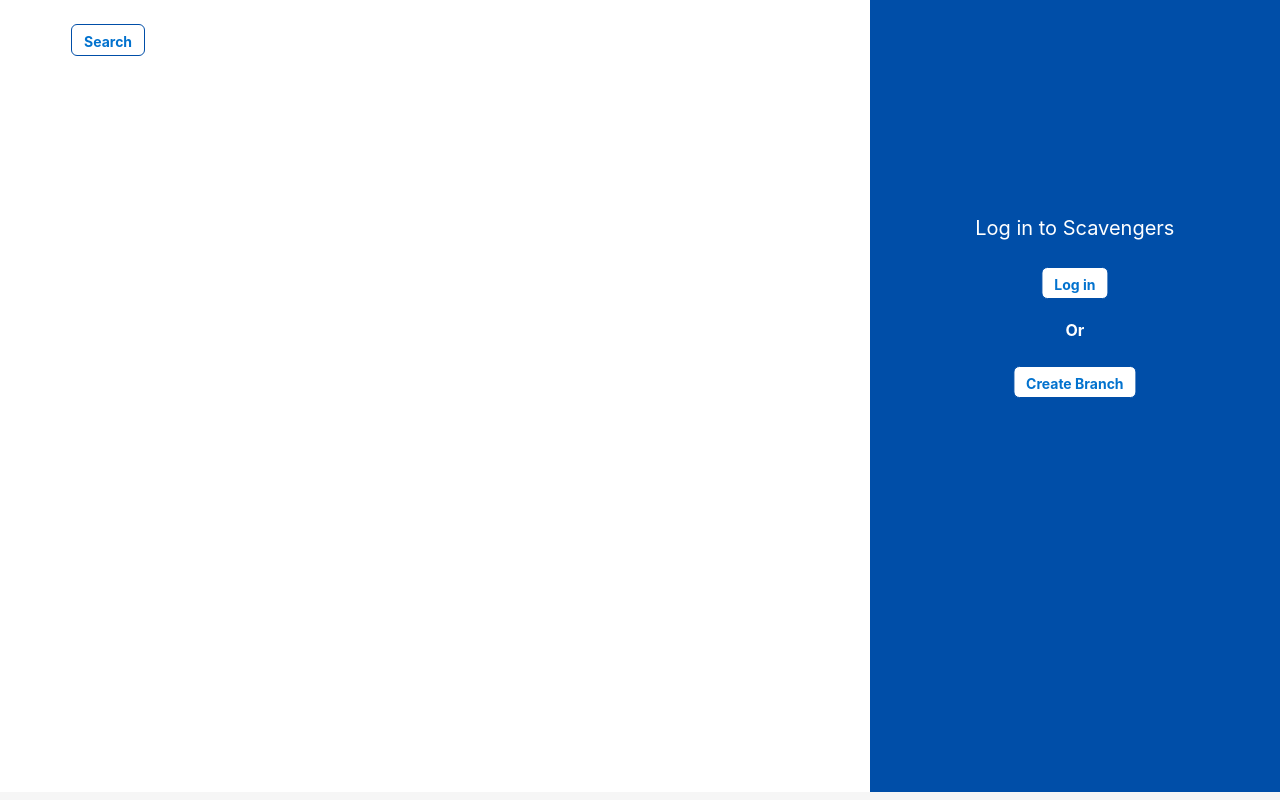
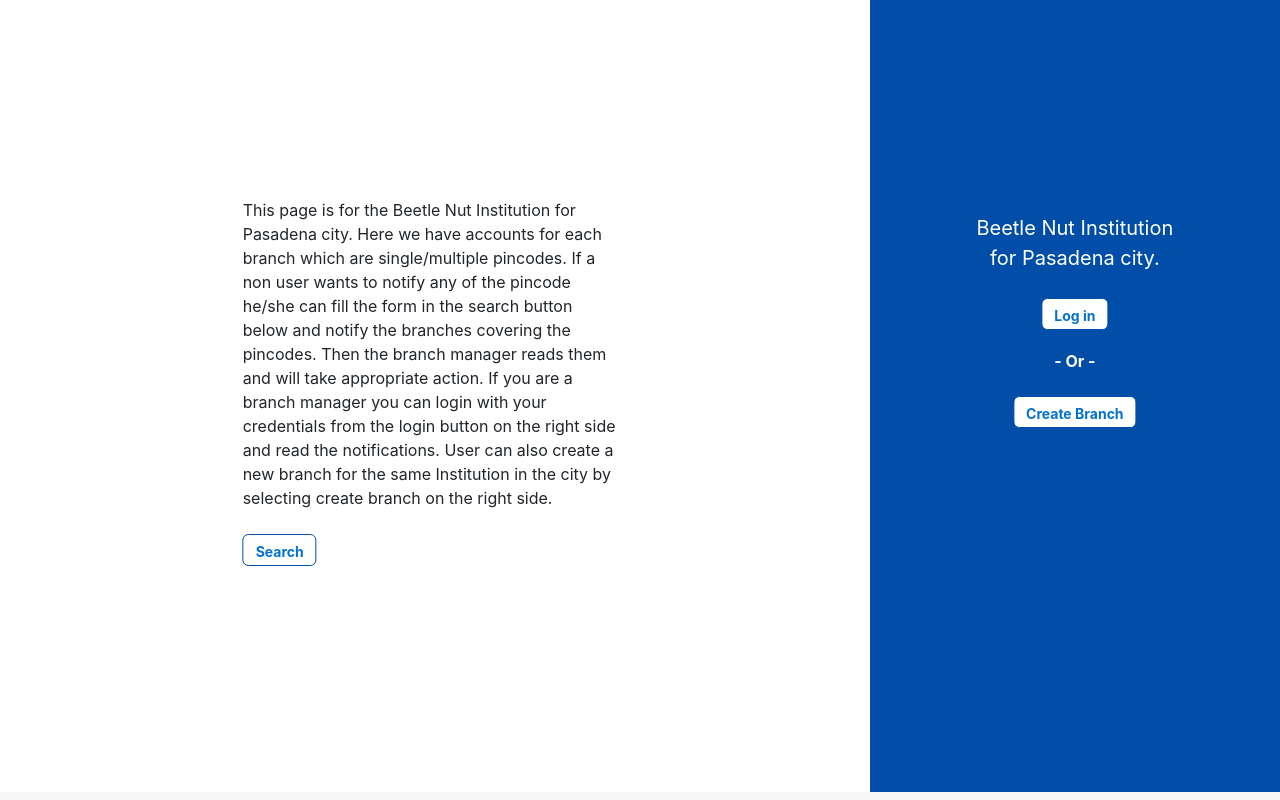
Before and after one commit to ManideepPspk/scavengerwebsite, a React (Create React App) app: page / in a window 1280 px wide. Built offline with nearby package versions, Linux system fonts and the light colour scheme; the HTML template or start-up script is replaced by a standard one.

Commit message:
changed home page

```diff
--- a/src/components/Loginpage/LoginLayout.js
+++ b/src/components/Loginpage/LoginLayout.js
@@ -15,15 +15,21 @@
         <div>
             <Row className="fullHeight">
                 <Col sm={7} className="leftCol">
+
+                <div className="centerDiv">
+                    <div>
+                        This page is for the Beetle Nut Institution for Pasadena city. Here we have accounts for each branch which are single/multiple pincodes. If a non user wants to notify any of the pincode he/she can fill the form in the search button below and notify the branches covering the pincodes. Then the branch manager reads them and will take appropriate action. If you are a branch manager you can login with your credentials from the login button on the right side and read the notifications. User can also create a new branch for the same Institution in the city by selecting create branch on the right side.
+                    </div>
                             <Searchbox />
+                            </div>
                 </Col>
                 <Col className="rightCol" >
                     <div className="centerDiv">
                 <div className="subTitle">
-                    <span >Log in to Scavengers</span>
+                    <span >Beetle Nut Institution for Pasadena city.</span>
 
                     <NewLogin setitem = {props.setitem} />
-                    <h6>Or</h6>
+                    <h6> - Or -</h6>
                     <AddBranch />
                 </div>
             </div>
```
